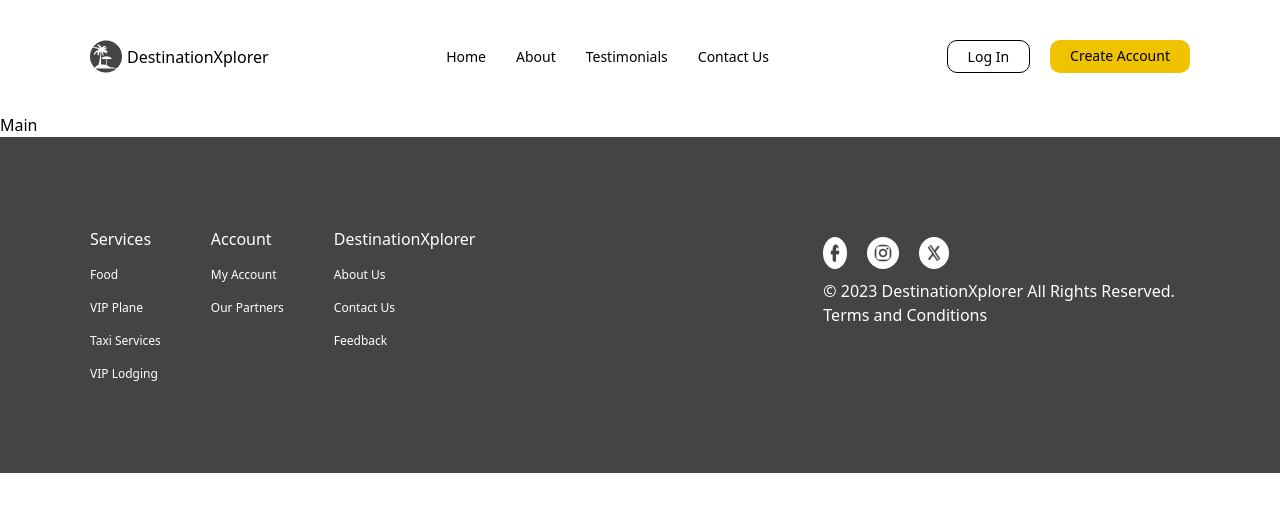
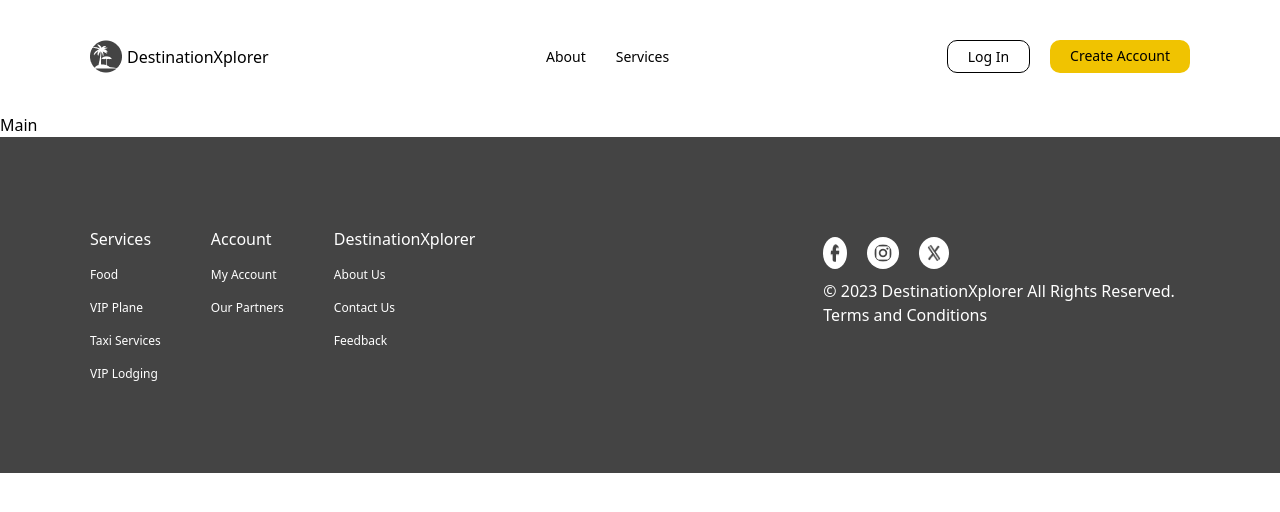
Before and after one commit to Dearbornadeolu/treekle-soft, a React (Vite) app: page / in a window 1280 px wide. Shown: the top 512 px of the page. Built offline with nearby package versions, Linux system fonts and the light colour scheme.

Commit message:
Upadated Nav

```diff
--- a/src/comp/About.jsx
+++ b/src/comp/About.jsx
@@ -1,11 +1,11 @@
 import { Link } from "react-router-dom";
-// import Header from "./Header";
+import Header from "./Header";
 // import Footer from "./Footer";
 
 const About = () => {
   return (
     <div>
-      {/* <Header /> */}
+      <Header />
       {/*  bg-gradient-to-t from-blue-50 via-blue-100 to-blue-400 w-64 */}
       <div className="md:flex md:w-[90%] m-auto mt-5 gap-2">
         <div className="w-[100%] md:w-[80%] lg:w-[60%]">
--- a/src/comp/Header.jsx
+++ b/src/comp/Header.jsx
@@ -11,30 +11,8 @@ const Header = () => {
         <p>DestinationXplorer</p>
       </div>
       <div className={styles.navLinks}>
-        <Link to="/" className={styles.navLink} activeClassName={styles.active}>
-          Home
-        </Link>
-        <Link
-          to="/about"
-          className={styles.navLink}
-          activeClassName={styles.active}
-        >
-          About
-        </Link>
-        <Link
-          to="/testimonials"
-          className={styles.navLink}
-          activeClassName={styles.active}
-        >
-          Testimonials
-        </Link>
-        <Link
-          to="/contact"
-          className={styles.navLink}
-          activeClassName={styles.active}
-        >
-          Contact Us
-        </Link>
+       <Link to="/about" >About </Link>
+       <Link to="/services" >Services </Link>
       </div>
       <div className={styles.account}>
         <Link className={styles.acct1}>Log In</Link>
--- a/src/comp/Services.jsx
+++ b/src/comp/Services.jsx
@@ -1,8 +1,10 @@
+import Header from "./Header"
 
 const Services = () => {
   return (
     <>
     <div className="md:w-[90%] m-auto p-[10px] md:p-0">
+        <Header/>
         <div className=" ">
             <h1 className="text-[40px] font-bold font-Inter">
                 Our Service
```
